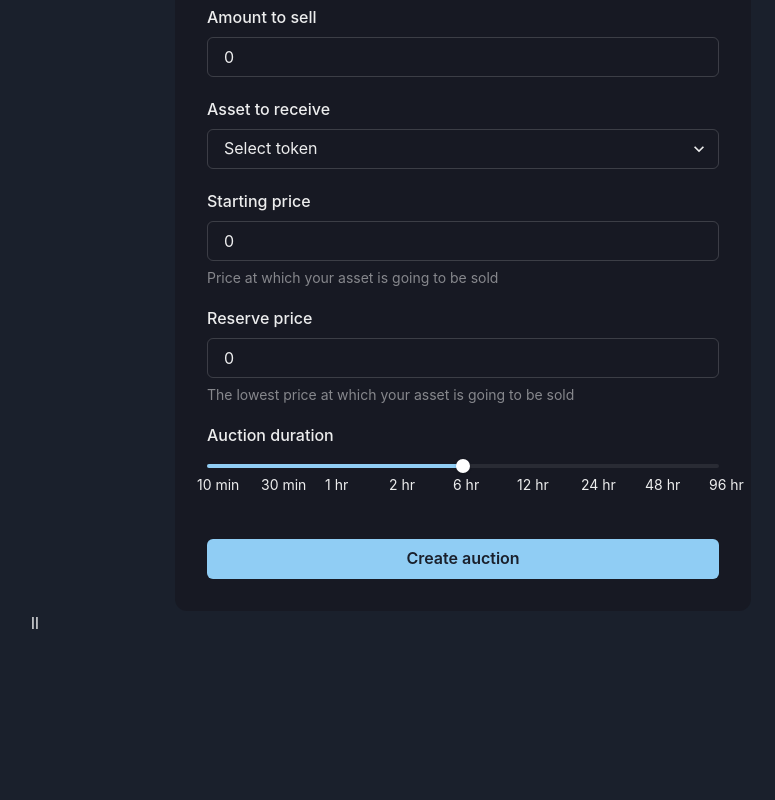
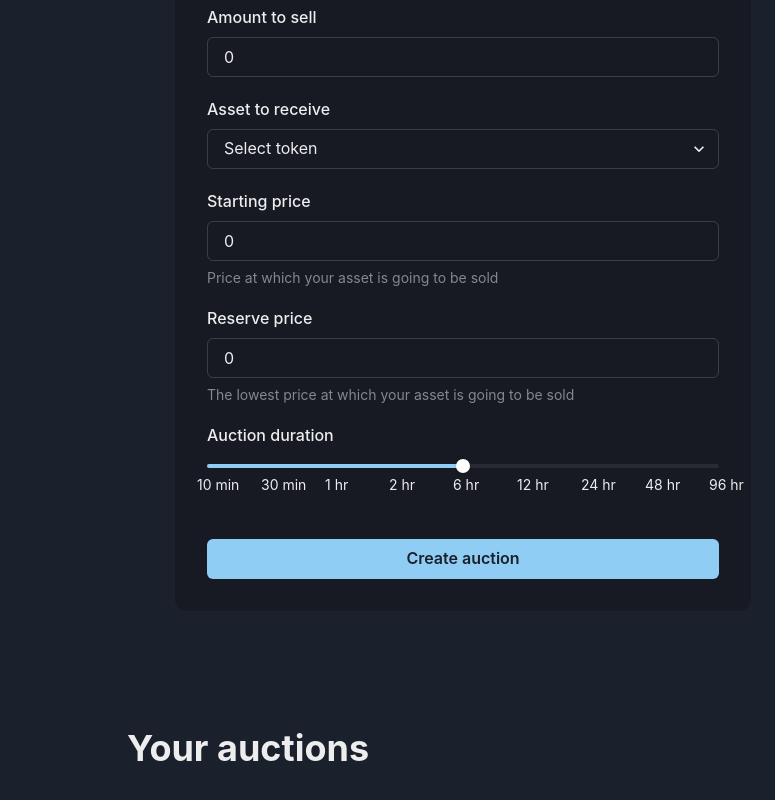
Before and after one commit to vacekj/penumbra-dutch, a React (Vite) app: page / in a window 1280 px wide. Shown: the part 609-1409 px from the top of the page, without its empty margins (177-952 px from the left). Before the commit the page ends 1284 px from the top, so only its background shows below. Built offline with nearby package versions, Linux system fonts and the light colour scheme; a web font is replaced by a local one.

Commit message:
feat: auctions list

```diff
--- a/package.json
+++ b/package.json
@@ -10,6 +10,7 @@
   },
   "dependencies": {
     "@buf/penumbra-zone_penumbra.bufbuild_es": "1.8.0-20240420003548-a0d2523c4d1a.2",
+    "@chakra-ui/icons": "^2.1.1",
     "@chakra-ui/react": "^2.8.2",
     "@emotion/react": "^11.11.4",
     "@emotion/styled": "^11.11.5",
--- a/src/App.tsx
+++ b/src/App.tsx
@@ -323,6 +323,7 @@ function App() {
 										total: amountToSell,
 										data: auctions,
 										duration_secs: totalDurationInSeconds,
+										startBlock: startingHeight
 									},
 								]);
 
@@ -442,4 +443,9 @@ function mapValueToRange(input: InputRange, output: Range): number {
 	return mappedValue;
 }
 
+export function blockToTime(blockNumber: number) {
+	/** Assume the chain started on 1/1/2024 */
+	return 1704067261 + BLOCK_TIME_SECONDS * blockNumber;
+}
+
 export default App;
--- a/src/AuctionsList.tsx
+++ b/src/AuctionsList.tsx
@@ -1,18 +1,88 @@
 import type { DutchAuctionDescription } from "@buf/penumbra-zone_penumbra.bufbuild_es/penumbra/core/component/auction/v1alpha1/auction_pb";
-import { Box, VStack } from "@chakra-ui/react";
+import {
+	Box,
+	Heading,
+	HStack,
+	Icon,
+	Link,
+	Progress,
+	VStack,
+} from "@chakra-ui/react";
+import { ExternalLinkIcon } from "@chakra-ui/icons";
+// biome-ignore lint/style/useImportType: <explanation>
+import { Auction } from "./store";
+import { blockToTime } from "./App";
 
-export function AuctionsList(props: { auctions: DutchAuctionDescription[] }) {
+export function AuctionsList(props: { auctions: Auction[] }) {
 	console.log(props.auctions);
-	return <div>ll</div>
 	return (
-		<VStack>
-			{props.auctions.map((auction) => {
-				return (
-					<VStack key={auction.nonce.toString()}>
-						<Box>{auction.nonce}</Box>
-					</VStack>
-				);
-			})}
+		<>
+			<VStack
+				my={116}
+				mx={"auto"}
+				justifyContent={"center"}
+				alignItems={"center"}
+				gap={5}
+				maxW={"2xl"}
+			>
+				<Heading mb={-5} alignSelf={'start'}>Your auctions</Heading>
+				{props.auctions.map((auction, i) => (
+					<AuctionCard key={JSON.stringify(auction)} auction={auction} />
+				))}
+			</VStack>
+		</>
+	);
+}
+
+function AuctionCard({
+	auction,
+}: {
+	auction: Auction;
+}) {
+	console.log("auct", auction);
+	console.log(blockToTime(auction.startBlock));
+	const startDate = new Date(blockToTime(auction.startBlock) * 1000);
+	const endDate = new Date(
+		(blockToTime(auction.startBlock) + auction.duration_secs) * 1000,
+	);
+	return (
+		<VStack
+			alignItems={"stretch"}
+			p={7}
+			bg={"gray.900"}
+			my={5}
+			w={"full"}
+			rounded={"lg"}
+		>
+			<HStack alignItems={"center"} justifyContent={"space-between"} mb={3}>
+				<Heading fontSize={"2xl"}>100 ETH</Heading>
+				<Heading fontSize={"lg"}>→</Heading>
+				<Heading fontSize={"2xl"}>300 - 500 TIA</Heading>
+			</HStack>
+			<HStack alignItems={"center"} justifyContent={"space-between"}>
+				<Box>5 TIA / ETH</Box>
+				<Box>3 TIA / ETH</Box>
+			</HStack>
+			<Progress value={80} />
+			<HStack alignItems={"center"} justifyContent={"space-between"}>
+				<Box>{startDate.toLocaleString()}</Box>
+				<Box>{endDate.toLocaleString()}</Box>
+			</HStack>
+			<HStack mt={3} alignItems={"center"} justifyContent={"space-between"}>
+				<Box fontSize={"small"} color={"gray.500"}>
+					Auction ID: 098021n3kl123==
+				</Box>
+				<Link
+					display={"flex"}
+					alignItems={"center"}
+					gap={1}
+					fontSize={"small"}
+					color={"gray.500"}
+					href={"#"}
+				>
+					See on Penumbrascan <ExternalLinkIcon />
+				</Link>
+			</HStack>
 		</VStack>
 	);
 }
--- a/src/store.ts
+++ b/src/store.ts
@@ -8,6 +8,7 @@ export type Auction = {
 	total: number;
 	/** Duration in seconds */
 	duration_secs: number;
+	startBlock: number;
 };
 
 interface AuctionStore {
```
Also changed, not shown: 1 other file (tests, documents, lock files or other folders).
